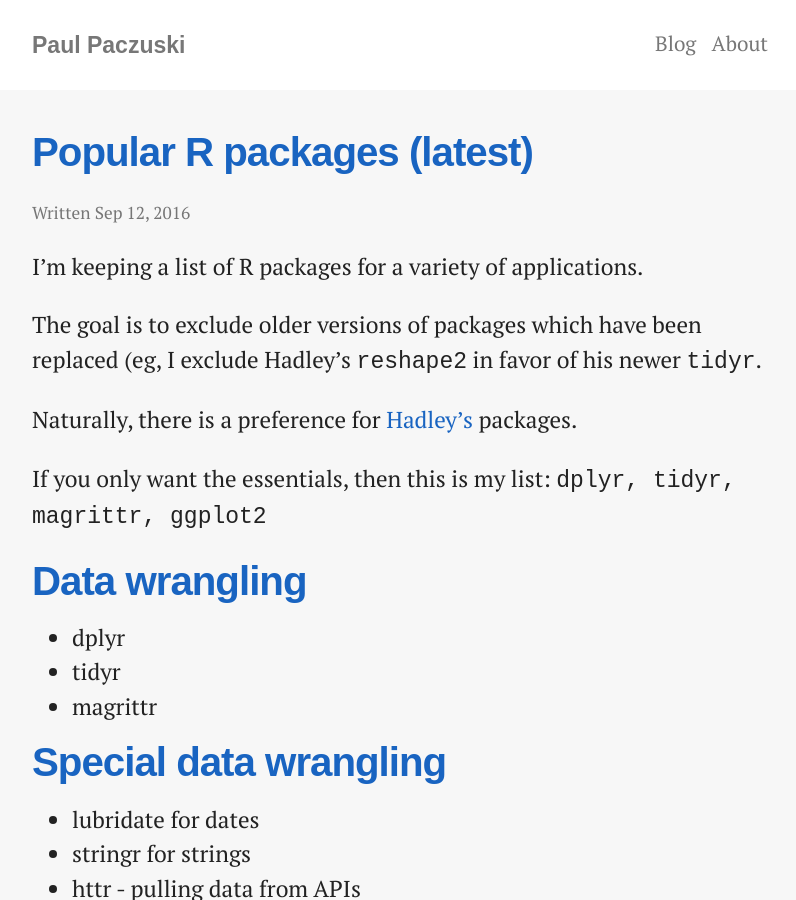
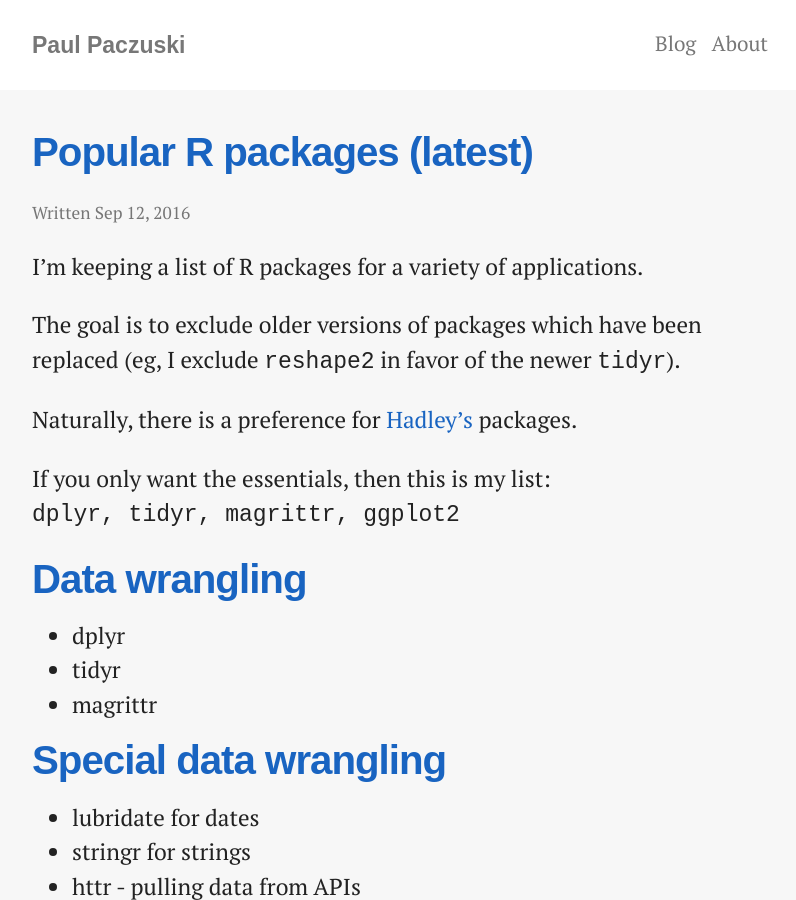
Before and after one commit to pavopax/pavopax.github.io, a Jekyll site: the page built from _posts/2016-09-12-r-packages.md, in a window 1280 px wide and 900 px high. Shown: the whole window, without its empty margins (240-1036 px from the left). Built offline with Jekyll 4.4.1, drawn with Linux system fonts in a browser that asks for light colours; nearby versions of some CDN libraries; library files that are not in the unit come from our copies.

```diff
--- a/_posts/2016-09-12-r-packages.md
+++ b/_posts/2016-09-12-r-packages.md
@@ -8,7 +8,7 @@
 I'm keeping a list of R packages for a variety of applications.
 
 The goal is to exclude older versions of packages which have been replaced (eg,
-I exclude Hadley's `reshape2` in favor of his newer `tidyr`.
+I exclude `reshape2` in favor of the newer `tidyr`).
 
 Naturally, there is a preference for [Hadley's](http://hadley.nz) packages.
 
```
